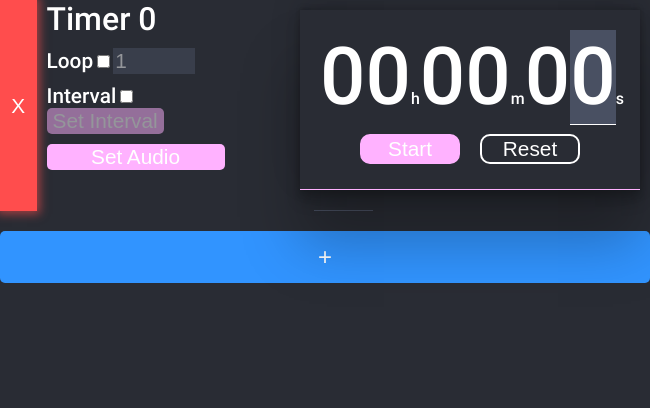
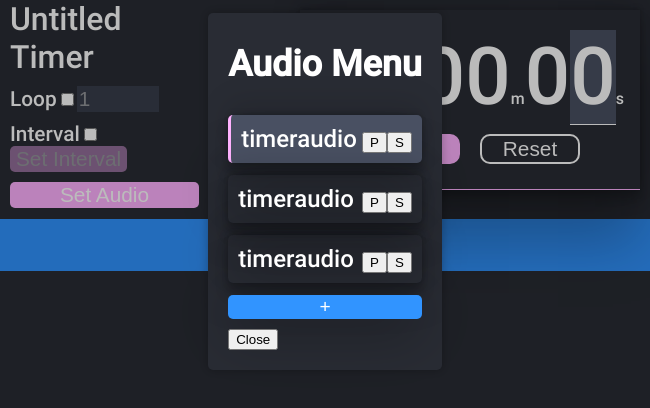
Before and after one commit to Marley-Mulvin-Broome/electron-timer, an Electron app: page src/index.html in a window 650 px wide. Both pictures are taken after a click on the button "Set Audio". Drawn offline with Linux system fonts and the light colour scheme.

Commit message:
Added basic audio menu without functionality. Added some animation to add and removebutton

```diff
--- a/src/index.html
+++ b/src/index.html
@@ -10,6 +10,8 @@
     <link rel="stylesheet" href="scripts/components/SplitContainer.css">
     <link rel="stylesheet" href="scripts/components/Modal.css">
     <link rel="stylesheet" href="scripts/components/TimerSettings.css">
+    <link rel="stylesheet" href="scripts/components/AudioMenu.css">
+    <link rel="stylesheet" href="scripts/components/AudioPreview.css">
     <title>Electron Timer</title>
 </head>
 <body>
--- a/src/main.js
+++ b/src/main.js
@@ -1,6 +1,6 @@
 const { app, BrowserWindow } = require('electron');
 
-const debug = false;
+const debug = true;
 
 if (require('electron-squirrel-startup')) app.quit();
 
--- /dev/null
+++ b/src/scripts/components/AudioMenu.css
@@ -0,0 +1,28 @@
+.audio-menu-header {
+    font-size: 1.5em;
+    font-weight: 400;
+    margin-top: 10px;
+    padding: 0;
+    text-align: center;
+    color: #FFF !important;
+}
+
+.audio-menu-add-audio-button {
+    width: 100%;
+    border: 0;
+    background-color: #3194ff;
+    color: #FFF;
+    border-radius: 5px;
+
+    font-size: 1.2em;
+
+    margin-bottom: 10px;
+
+    cursor: pointer;
+
+    transition: all 0.5s;
+}
+
+.audio-menu-add-audio-button:hover {
+    background-color: #4fa2fc;
+}
--- /dev/null
+++ b/src/scripts/components/AudioMenu.js
@@ -0,0 +1,105 @@
+import { Modal } from './Modal.js';
+import { AudioPreview } from './AudioPreview.js';
+
+export class AudioMenu extends Modal {
+  #audioMenuHeader;
+  #audioMenuBody;
+  #audioMenuAddAudioButton;
+  #audioMenuFooter;
+  #audioMenuCloseButton;
+
+  #audioPreviews = [];
+
+  #currentTargetTimer;
+
+  #previousAudioPreview;
+
+  constructor() {
+    super(true);
+
+    this.#audioMenuHeader = document.createElement('div');
+    this.#audioMenuHeader.classList.add('audio-menu-header');
+
+    const h2 = document.createElement('h2');
+    h2.innerText = 'Audio Menu';
+
+    this.#audioMenuHeader.appendChild(h2);
+
+    this.#audioMenuBody = document.createElement('div');
+    this.#audioMenuBody.classList.add('audio-menu-body');
+
+    this.#audioMenuAddAudioButton = document.createElement('button');
+    this.#audioMenuAddAudioButton.classList.add('audio-menu-add-audio-button');
+    this.#audioMenuAddAudioButton.innerHTML = '+';
+    this.#audioMenuAddAudioButton.onclick = () => {
+      this.addAudioPrompt();
+    };
+
+    this.#audioMenuBody.appendChild(this.#audioMenuAddAudioButton);
+
+    this.#audioMenuFooter = document.createElement('div');
+    this.#audioMenuFooter.classList.add('audio-menu-footer');
+
+
+
+    this.#audioMenuCloseButton = document.createElement('button');
+    this.#audioMenuCloseButton.classList.add('audio-menu-close-button');
+    this.#audioMenuCloseButton.innerHTML = 'Close';
+    this.#audioMenuCloseButton.onclick = () => {
+      this.close();
+    };
+
+    this.#audioMenuFooter.appendChild(this.#audioMenuCloseButton);
+    this.addContent(this.#audioMenuHeader);
+    this.addContent(this.#audioMenuBody);
+    this.addContent(this.#audioMenuFooter);
+  }
+
+  addAudioPrompt() {
+  }
+
+  addAudioFile(audioFile) {
+    const audioPreview = new AudioPreview(audioFile);
+    this.#audioPreviews.push(audioPreview);
+
+    audioPreview.parent = this;
+
+    this.#audioMenuAddAudioButton.before(audioPreview.container);
+
+  }
+
+  removeAudioFile(audioPreview) {
+    const index = this.#audioPreviews.indexOf(audioPreview);
+    if (index > -1) {
+      this.#audioPreviews.splice(index, 1);
+    }
+    this.#audioMenuBody.removeChild(audioPreview.container);
+  }
+
+  setTarget(targetTimer) {
+    this.#currentTargetTimer = targetTimer;
+  }
+
+  selectAudioPreview(audioPreview) {
+    if (this.#previousAudioPreview) {
+      this.#previousAudioPreview.deselect();
+    }
+
+    audioPreview.select();
+    this.#previousAudioPreview = audioPreview;
+  }
+
+  open() {
+    super.open();
+    if (this.#audioPreviews.length > 0) {
+      this.selectAudioPreview(this.#audioPreviews[0]);
+    }
+  }
+
+  close() {
+    super.close();
+    this.#audioPreviews.forEach(audioPreview => {
+      audioPreview.stop();
+    });
+  }
+}
--- /dev/null
+++ b/src/scripts/components/AudioPreview.css
@@ -0,0 +1,43 @@
+.audio-preview {
+    box-shadow: var(--selection-box-shadow);
+    border-radius: 5px;
+
+    padding: 10px;
+
+    margin-bottom: 12px;
+
+    color: #fff;
+    font-size: 1.5em;
+
+    display: flex;
+    flex-direction: row;
+    justify-content: space-between;
+    align-items: center;
+    flex-wrap: nowrap;
+
+    transition: background-color 0.2s ease-in-out;
+
+}
+
+.audio-preview:not(.audio-preview-selected):hover {
+    background-color: rgb(75, 79, 90);
+
+    transition: background-color 0.2s ease-in-out;
+}
+
+.audio-preview-selected {
+    background-color: var(--dark-style-highlight);
+
+    border-left: #ffb2ff solid 3px;
+}
+
+.audio-preview p {
+    margin-block-start: 0;
+    margin-block-end: 0;
+
+    cursor: pointer;
+}
+
+.audio-preview-button {
+    cursor: pointer;
+}
--- /dev/null
+++ b/src/scripts/components/AudioPreview.js
@@ -0,0 +1,148 @@
+import { getFileName } from '../logic/utility.js';
+
+
+
+export class AudioPreview {
+  parent;
+
+  // progressBgColour = '#45c5f9';
+  progressBgColour = '#ffb2ff';
+  selectedBgColour = 'var(--dark-style-highlight)';
+  defaultBgColour = 'var(--dark-style-bg)';
+
+  #container;
+  #audioElement;
+  #audioFilePath;
+  #audioName;
+
+  #playPauseButton;
+  #stopButton;
+  #buttonsContainer;
+
+  #progressInterval;
+
+  #selected = false;
+
+  constructor (audioFile) {
+    this.#container = document.createElement('div');
+    this.#container.classList.add('audio-preview');
+
+    this.#audioName = document.createElement('p');
+    this.#audioName.innerText = getFileName(audioFile);
+    this.#audioFilePath = audioFile;
+    this.#audioElement = new Audio(audioFile);
+    this.#audioElement.loop = false;
+    this.#audioElement.volume = 0.5;
+
+    this.#buttonsContainer = document.createElement('div');
+    this.#buttonsContainer.classList.add('audio-preview-buttons-container');
+
+    this.#playPauseButton = document.createElement('button');
+    this.#playPauseButton.classList.add('audio-preview-button');
+    this.#playPauseButton.innerHTML = 'P';
+    this.#playPauseButton.onclick = () => {
+      if (this.playing) {
+        this.pause();
+      } else {
+        this.play();
+      }
+    };
+
+    this.#stopButton = document.createElement('button');
+    this.#stopButton.classList.add('audio-preview-button');
+    this.#stopButton.innerHTML = 'S';
+    this.#stopButton.onclick = () => {
+      this.stop();
+    };
+
+    this.#container.appendChild(this.#audioName);
+    this.#buttonsContainer.appendChild(this.#playPauseButton);
+    this.#buttonsContainer.appendChild(this.#stopButton);
+    this.#container.appendChild(this.#buttonsContainer);
+
+    this.#audioName.onclick = () => {
+      if (this.parent) {
+        this.parent.selectAudioPreview(this);
+        return;
+      }
+
+      this.toggleSelect();
+    };
+  }
+
+  select() {
+    this.#container.classList.add('audio-preview-selected');
+
+    this.#selected = true;
+  }
+
+  deselect() {
+    this.#container.classList.remove('audio-preview-selected');
+
+    this.#selected = false;
+  }
+
+  toggleSelect() {
+    if (this.#selected) {
+      this.deselect();
+    } else {
+      this.select();
+    }
+  }
+
+  play() {
+    this.#audioElement.play();
+
+    this.#progressInterval = setInterval(() => {
+      if (!this.playing) {
+        return;
+      }
+
+      this.updateProgress();
+    }, 10);
+  }
+
+  pause() {
+    this.#audioElement.pause();
+  }
+
+  stop() {
+    this.#audioElement.pause();
+    this.#audioElement.currentTime = 0;
+
+    clearInterval(this.#progressInterval);
+    this.#container.style.background = '';
+  }
+
+  updateProgress() {
+    if (this.#audioElement.currentTime === this.#audioElement.duration) {
+      this.stop();
+    }
+
+    this.#container.style.background = `linear-gradient(to right, ${this.progressBgColour} ${this.progress}%, ${this.currentBgColour} ${this.progress}%)`;
+  }
+
+  remove() {
+    this.parent.removeAudioFile(this);
+  }
+
+  get currentBgColour() {
+    return this.selected ? this.selectedBgColour : this.defaultBgColour;
+  }
+
+  get selected() {
+    return this.#selected;
+  }
+
+  get container() {
+    return this.#container;
+  }
+
+  get progress() {
+    return (this.#audioElement.currentTime / this.#audioElement.duration) * 100;
+  }
+
+  get playing() {
+    return !this.#audioElement.paused;
+  }
+}
--- a/src/scripts/components/MainApp.css
+++ b/src/scripts/components/MainApp.css
@@ -20,14 +20,40 @@ body {
 .add-timer-button {
     /* center this timer with a 5px border radius and bootstrap blue colour */
     background-color: #3194ff;
-    border-radius: 5px;
+    /* border-radius: 5px; */
     color: white;
     font-size: 1.5em;
     padding: 0.5em;
     text-align: center;
     width: 100%;
-    margin-top: 20px;
     border: 0;
+}
+
+.add-timer-button:after {
+    content: 'Add timer!';
+
+    /* text-align: center; */
+    margin-left: auto;
+    margin-right: auto;
+
+    left: 0;
+    right: 0;
+
+    opacity: 0;
+    /* left: 45%; */
+    transition: all 0.5s;
+    position: absolute;
+}
+
+.add-timer-button:hover:after {
+    /* content: 'Add timer!'; */
+
+    /* position: absolute; */
+
+    opacity: 1;
+
+    transform: translate(0, -50px);
+    transition: all 0.4s;
 }
 
 .timers-container {
@@ -74,15 +100,13 @@ body {
     cursor: pointer;
 
     box-shadow: 0px 0px 9px 3px rgba(255,77,77,0.58);
-    transition: all 0.5s ease-out;
+    transition: all 0.3s;
 
 }
 
 .remove-timer-button:focus {
     outline: none;
 }
-
-
 
 .split-container-container {
     display: flex;
@@ -91,5 +115,27 @@ body {
     align-content: stretch;
     justify-content:flex-start;
 
+    position: relative;
+
     width: 100%;
 }
+
+.split-container-container:has(.remove-timer-button:not(.remove-timer-button-off)):after {
+    position: absolute;
+    content: '';
+    top: 0;
+    left: 0;
+    width: 100%;
+    height: 100%;
+    background: #ff4d4d;
+    opacity: 0;
+    pointer-events: none;
+
+    transition: all 0.3s ease-out;
+}
+
+.split-container-container:has(.remove-timer-button:not(.remove-timer-button-off):hover):after {
+    opacity: 0.3;
+
+    transition: all 0.3s;
+}
--- a/src/scripts/components/MainApp.js
+++ b/src/scripts/components/MainApp.js
@@ -2,6 +2,7 @@ import { ignoreTabIndex } from '../logic/utility.js';
 import { SplitContainer } from './SplitContainer.js';
 import { Timer } from './Timer.js';
 import { TimerSettings } from './TimerSettings.js';
+import { AudioMenu } from './AudioMenu.js';
 
 const SPLIT_CONTAINER_LEFT = '30%';
 const SPLIT_CONTAINER_RIGHT = '70%';
@@ -17,6 +18,8 @@ export class MainApp {
 
   #curMaxTabIndex = 0;
 
+  #audioMenu;
+
   constructor() {
     this.#children = [];
 
@@ -24,6 +27,12 @@ export class MainApp {
     this.#timersContainer.classList.add('timers-container');
 
     this.#selectedTimer = undefined;
+
+    this.#audioMenu = new AudioMenu();
+
+    this.#audioMenu.addAudioFile('timeraudio.mp3');
+    this.#audioMenu.addAudioFile('timeraudio.mp3');
+    this.#audioMenu.addAudioFile('timeraudio.mp3');
 
     this.addTimer();
 
@@ -53,16 +62,8 @@ export class MainApp {
   }
 
   feedKeyPress(key) {
-    if (document.activeElement.tagName === 'INPUT') {
-      return;
-    }
-
-    if (this.#selectedTimer !== undefined) {
+    if (this.#selectedTimer !== undefined && document.activeElement.tagName !== 'INPUT') {
       this.#selectedTimer.feedKeyPress(key);
-    }
-
-    if (key === 'Escape' && this.modalOpen) {
-      this.closeOpenModel();
     }
   }
 
@@ -70,7 +71,7 @@ export class MainApp {
     const openModel = document.querySelector('.modal:not(.modal-off)');
 
     if (openModel !== null) {
-      openModel.classList.add('modal-off');
+      openModel.click();
       return;
     }
 
@@ -83,9 +84,7 @@ export class MainApp {
 
     //this.#addTimerButton.setAttribute('tabindex', this.#curMaxTabIndex);
 
-    const timerSettings = new TimerSettings(this.#curMaxTabIndex - 1, `Timer ${this.#curMaxTabIndex - 1}`);
-
-
+    const timerSettings = new TimerSettings(this.#curMaxTabIndex - 1, timer, this.#audioMenu, 'Untitled Timer');
 
     this.#children.push(timer);
 
--- a/src/scripts/components/Modal.css
+++ b/src/scripts/components/Modal.css
@@ -24,6 +24,7 @@
 .modal-content {
     background-color: var(--dark-style-bg);
     padding: 20px;
+    padding-top: 0px;
     border-radius: 5px;
     box-shadow: 0 0 10px rgba(0, 0, 0, 0.267);
 
--- a/src/scripts/components/Modal.js
+++ b/src/scripts/components/Modal.js
@@ -6,10 +6,7 @@ export class Modal {
 
   #modalOpen = false;
 
-  constructor(content) {
-    if (!isElement(content)) {
-      throw new Error('Modal content must be an element.');
-    }
+  constructor(allowKeyevent = false, content = undefined) {
 
     this.#modal = document.createElement('div');
     this.#modal.classList.add('modal');
@@ -17,12 +14,18 @@ export class Modal {
 
     this.#modalContent = document.createElement('div');
     this.#modalContent.classList.add('modal-content');
-    this.#modalContent.appendChild(content);
+
+    if (content !== undefined) {
+      this.#modalContent.appendChild(content);
+    }
 
     this.#modal.appendChild(this.#modalContent);
 
     document.body.appendChild(this.#modal);
 
+    if (allowKeyevent) {
+      window.addEventListener('keydown', (event) => this.feedKeyPress(event.key));
+    }
   }
 
   open() {
@@ -34,7 +37,6 @@ export class Modal {
 
     this.#modalOpen = true;
     this.#modal.classList.remove('modal-off');
-
   }
 
   close() {
@@ -47,7 +49,6 @@ export class Modal {
     this.#modalOpen = false;
 
     this.#modal.classList.add('modal-off');
-
   }
 
   feedKeyPress(key) {
@@ -55,4 +56,12 @@ export class Modal {
       this.close();
     }
   }
+
+  addContent(content) {
+    if (!isElement(content)) {
+      throw new Error('Modal content must be an element.');
+    }
+
+    this.#modalContent.appendChild(content);
+  }
 }
--- a/src/scripts/components/TimerSettings.js
+++ b/src/scripts/components/TimerSettings.js
@@ -14,6 +14,9 @@ export class TimerSettings {
   #loopCheckbox;
   #loopCount;
 
+  #targetTimer;
+  #audioMenu;
+
   #children = {
     titleElement: undefined,
     loopContainer: undefined,
@@ -21,7 +24,7 @@ export class TimerSettings {
     audioButton: undefined
   };
 
-  constructor(key, title='Untitled Timer') {
+  constructor(key, targetTimer, audioMenu, title='Untitled Timer') {
     if (typeof key !== 'number') {
       throw new Error('TimerSettings key must be a number');
     }
@@ -32,6 +35,8 @@ export class TimerSettings {
 
     this.#title = title;
     this.#key = key;
+    this.#targetTimer = targetTimer;
+    this.#audioMenu = audioMenu;
 
     this.#container = document.createElement('div');
     this.#container.classList.add('timer-settings');
@@ -75,6 +80,8 @@ export class TimerSettings {
     ignoreTabIndex(this.#children.loopContainer);
     ignoreTabIndex(this.#children.intervalContainer);
     ignoreTabIndex(this.#children.audioButton);
+
+
   }
 
   enableLoop() {
@@ -209,6 +216,10 @@ export class TimerSettings {
     button.classList.add('timer-settings-audio-button');
     button.id = 'audio-button' + this.#key;
     button.innerText = 'Set Audio';
+    button.onclick = () => {
+      this.#audioMenu.open();
+      this.#audioMenu.setTarget(this.#targetTimer);
+    };
 
     return button;
   }
--- a/src/scripts/components/timer.css
+++ b/src/scripts/components/timer.css
@@ -52,7 +52,7 @@
     cursor: default;
 }
 
-.timer-selected:after {
+.timer-selected:not(.timer-progress):after {
     content: "";
     position: absolute;
     border-bottom: #ffb2ff 1px solid;
@@ -66,14 +66,14 @@
     animation-duration: 0.5s;
 }
 
-.timer-progress:before {
+.timer-progress:after {
     content: "";
     position: absolute;
     border-bottom: #ffb2ff 1px solid;
 
     bottom: 0;
     height: 15px;
-    width: 100%;
+    width: 5%;
     left: 0%;
 }
 
--- a/src/scripts/logic/utility.js
+++ b/src/scripts/logic/utility.js
@@ -75,6 +75,14 @@ export function ignoreTabIndex(element) {
   element.setAttribute('tabindex', '-1');
 }
 
+export function getFileName(path) {
+  if (typeof path !== 'string') {
+    throw new Error('getFileName() expects a string');
+  }
+
+  const splitPath = path.split('/');
+  return splitPath[splitPath.length - 1].split('.')[0];
+}
 
 function preventDefaultForScrollKeys(e) {
   if (keys[e.keyCode]) {
```
Also changed, not shown: src/scripts/components/Timer.js (+27 -0 lines).
